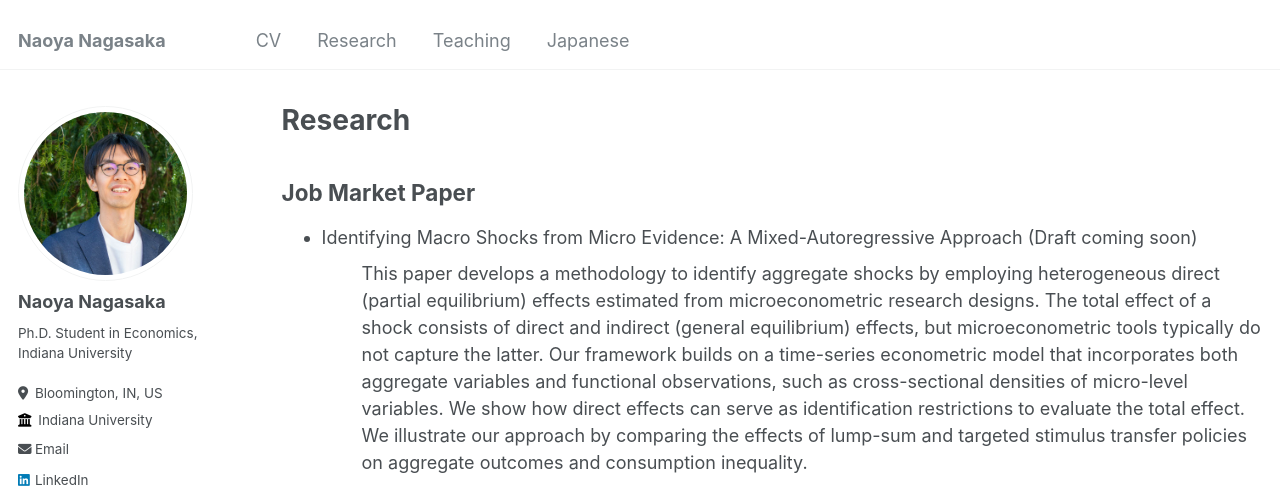
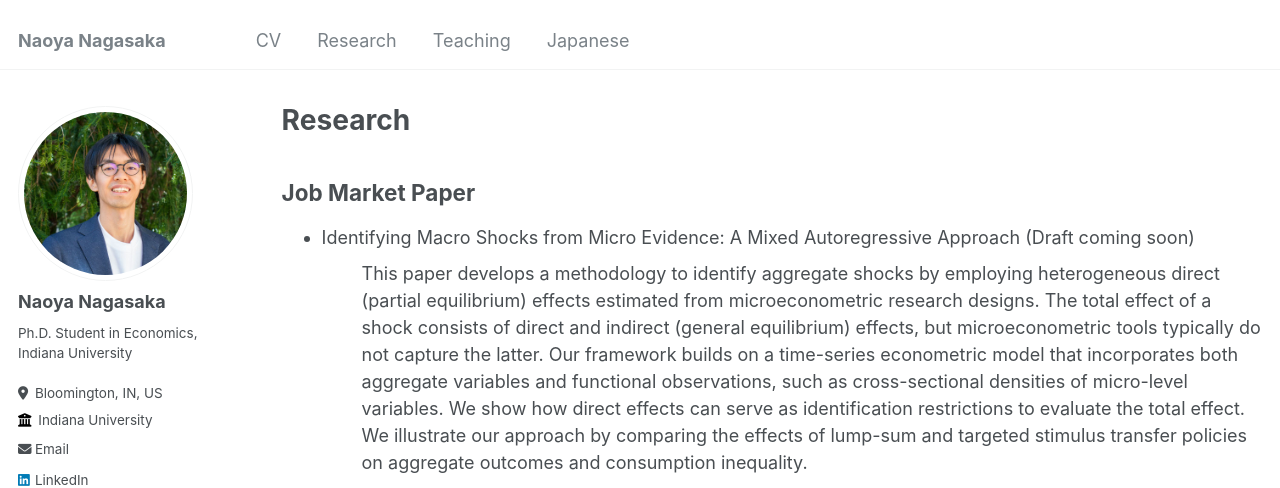
Before and after one commit to naonagas/naonagas.github.io, a Jekyll site: the page built from _pages/research.html, in a window 1280 px wide and 900 px high. Shown: the top 488 px of the window. Built offline with Jekyll 4.4.1, drawn with Linux system fonts in a browser that asks for light colours.

```diff
--- a/_pages/research.html
+++ b/_pages/research.html
@@ -7,7 +7,7 @@ author_profile: true
 ---
 <h2> Job Market Paper </h2>
 <ul>
-<li> Identifying Macro Shocks from Micro Evidence: A Mixed-Autoregressive Approach (Draft coming soon) </li>
+<li> Identifying Macro Shocks from Micro Evidence: A Mixed Autoregressive Approach (Draft coming soon) </li>
     <ol style="list-style: none">
         <li> This paper develops a methodology to identify aggregate shocks by employing heterogeneous direct (partial equilibrium) effects estimated from microeconometric research designs. The total effect of a shock consists of direct and indirect (general equilibrium) effects, but microeconometric tools typically do not capture the latter. Our framework builds on a time-series econometric model that incorporates both aggregate variables and functional observations, such as cross-sectional densities of micro-level variables. We show how direct effects can serve as identification restrictions to evaluate the total effect. We illustrate our approach by comparing the effects of lump-sum and targeted stimulus transfer policies on aggregate outcomes and consumption inequality. </li>
     </ol>
```
